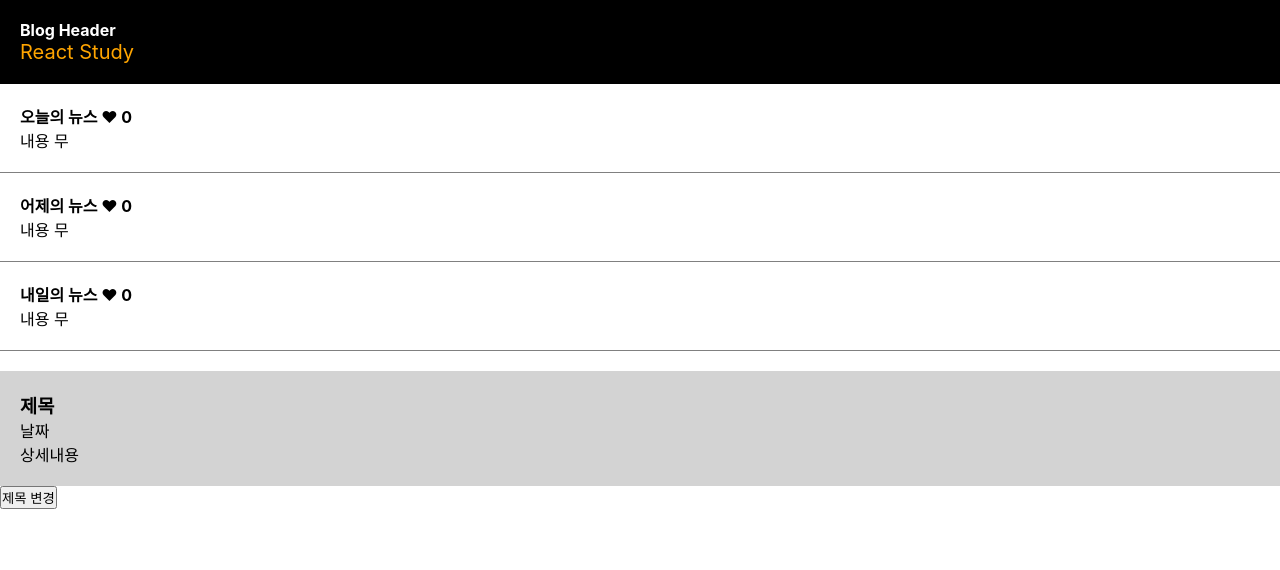
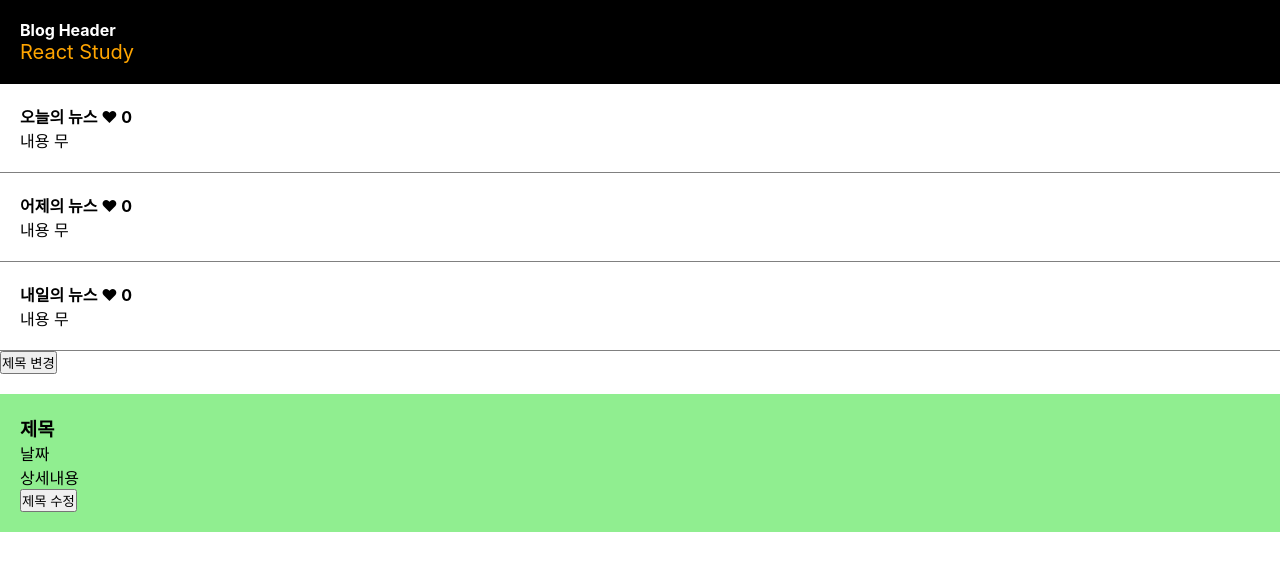
Before and after one commit to MirDran/react-study, a React (Create React App) app: page / in a window 1280 px wide. Both pictures are taken after a click on the element "오늘의 뉴스". Shown: the top 570 px of the page. Built offline with nearby package versions, Linux system fonts and the light colour scheme.

Commit message:
Props 까지

```diff
--- a/src/newsblog/Modal.js
+++ b/src/newsblog/Modal.js
@@ -1,12 +1,17 @@
 
-function modal() {
+function modal(props) {
 
     return (
 
-        <div className="modal">
+        <div className="modal" style={ {backgroundColor : props.bgColor} }>
             <h3>제목</h3>
             <p>날짜</p>
             <p>상세내용</p>
+            <button onClick={()=>{
+            let temp = [...props.news];
+            temp[0] = '긴급 뉴스';
+            props.setNews(temp);
+            }}>제목 수정</button>
         </div>
 
 
--- a/src/newsblog/NewsBlog.css
+++ b/src/newsblog/NewsBlog.css
@@ -24,4 +24,4 @@ box-sizing: border-box;
     padding : 20px;
     background : lightgray;
     text-align : left;
-  }
+}
--- a/src/newsblog/Newsblog.js
+++ b/src/newsblog/Newsblog.js
@@ -18,7 +18,7 @@ function NewsBlog() {
     let index = 0;
 
     let [modalFlag, setModalFlag] = useState(false);
-    let [chn, setChn] = useState(['Today News','Yesterday News','Tomorrow News']);
+    let [chn, setChn] = useState(['Today News', 'Yesterday News', 'Tomorrow News']);
 
     return (
         <>
@@ -43,28 +43,20 @@ function NewsBlog() {
                                 }}> ♥ </span>
                                 {cnt1[index]} </h4>
                             <p>내용 무</p>
-
-
                         </div>
-
                     )
                 })
+            }
+            <button onClick={() => {
 
-            }
-
-            {
-                modalFlag == true ? <Modal /> : null
-            }
-
-            <button onClick={() => {
                 // setNews(['Today News','어제의 뉴스','내일의 뉴스']); 주소가 바뀌면 재렌더링
                 //arry 새로운 배열 deep copy
 
-                // let temp = [...news]; //deep copy
-                // temp[0] = 'Today News'; // 0인덱스 값 변경
-                // temp[1] = 'Yesterday News'
-                // temp[2] = 'Tomorrow News'
-                // setNews(temp);  //news = temp;
+                let temp = [...news]; //deep copy
+                temp[0] = 'Today News'; // 0인덱스 값 변경
+                temp[1] = 'Yesterday News'
+                temp[2] = 'Tomorrow News'
+                setNews(temp);  //news = temp;
 
                 // temp.shift(); // ['어제의 뉴스','내일의 뉴스'];
                 // temp.unshift('Today News'); // ['Today News','어제의 뉴스','내일의 뉴스'];
@@ -72,6 +64,10 @@ function NewsBlog() {
                 // temp.splice(0, 1, 'Today News'); // 0번째 배열에서 첫번 째 단어 삭제 후 'Today News' 추가
 
             }}>제목 변경</button>
+
+            {
+                modalFlag == true ? <Modal news={news} setNews={setNews} bgColor={'lightgreen'}/> : null
+            }
 
 
             {/* <div className="post-list">
```
